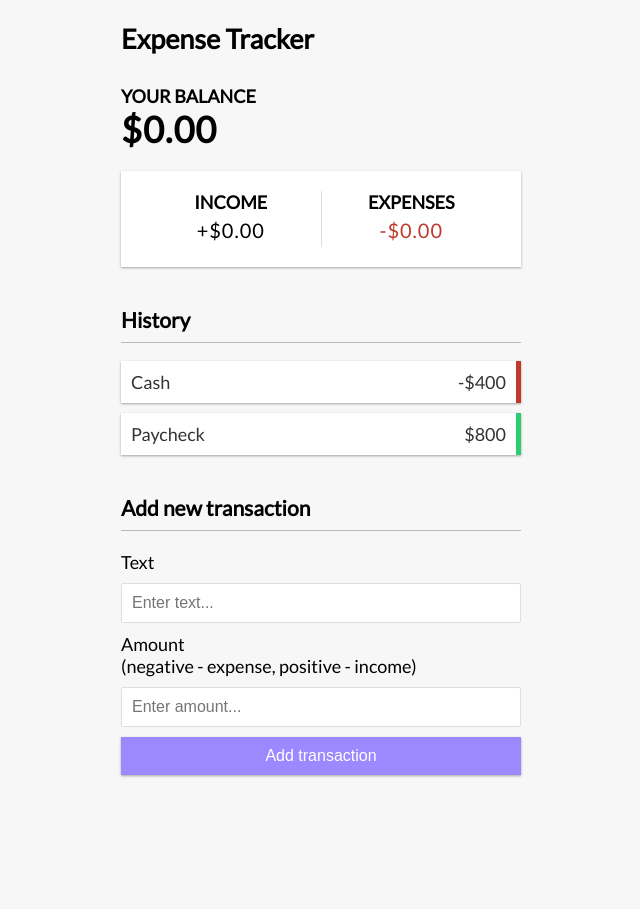
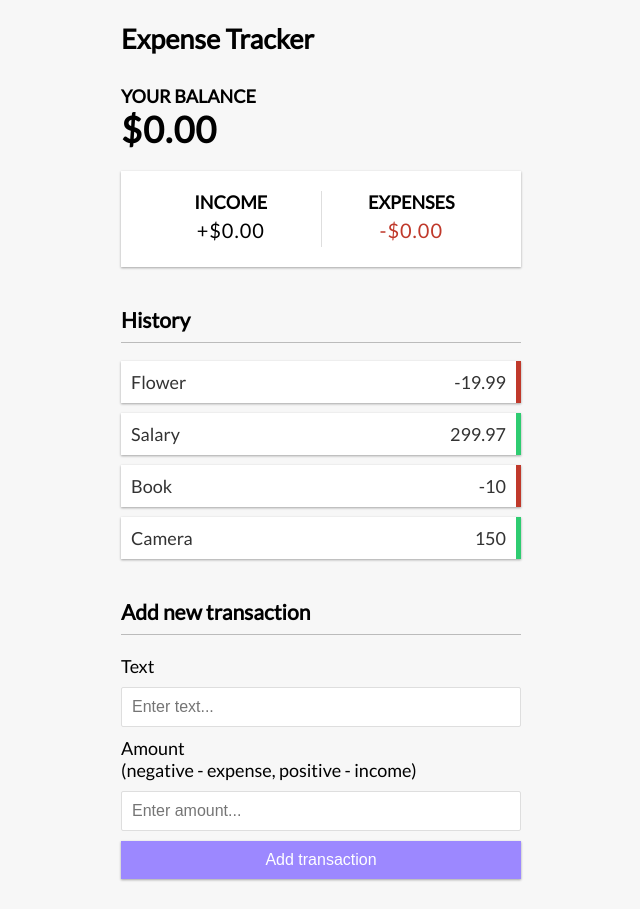
Before and after one commit to mardbrito/vue-expense-tracker, a Vue app: page / in a window 1280 px wide. Shown: the whole page, without its empty margins (319-959 px from the left). Before the commit the page ends 805 px from the top, so only its background shows below. Built offline with nearby package versions, Linux system fonts and the light colour scheme.

Commit message:
TransactionList display data

```diff
--- a/src/components/TransactionList.vue
+++ b/src/components/TransactionList.vue
@@ -1,11 +1,22 @@
+<script setup>
+import { ref } from 'vue';
+
+
+let transactions = ref([
+    { id: 1, text: 'Flower', amount: -19.99 },
+    { id: 2, text: 'Salary', amount: 299.97 },
+    { id: 3, text: 'Book', amount: -10.00 },
+    { id: 4, text: 'Camera', amount: 150.00 },
+])
+
+</script>
+
 <template>
     <h3>History</h3>
     <ul id="list" class="list">
-        <li class="minus">
-            Cash <span>-$400</span><button class="delete-btn">x</button>
-        </li>
-        <li class="plus">
-            Paycheck <span>$800</span><button class="delete-btn">x</button>
+        <li v-for="transaction in transactions" :key="transaction.id"
+            :class="transaction.amount < 0 ? 'minus' : 'plus'">
+            {{ transaction.text }} <span>{{ transaction.amount }}</span><button class="delete-btn">x</button>
         </li>
     </ul>
 </template>
```
